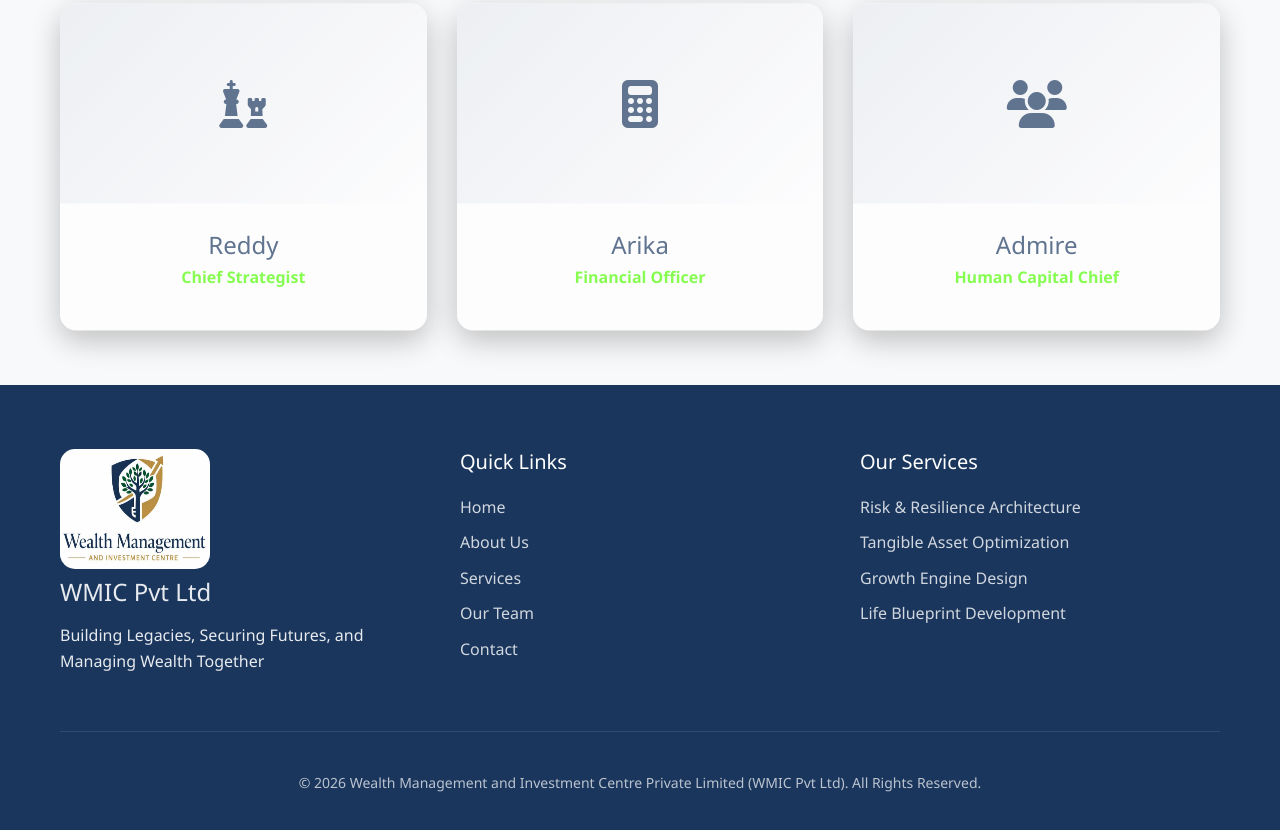
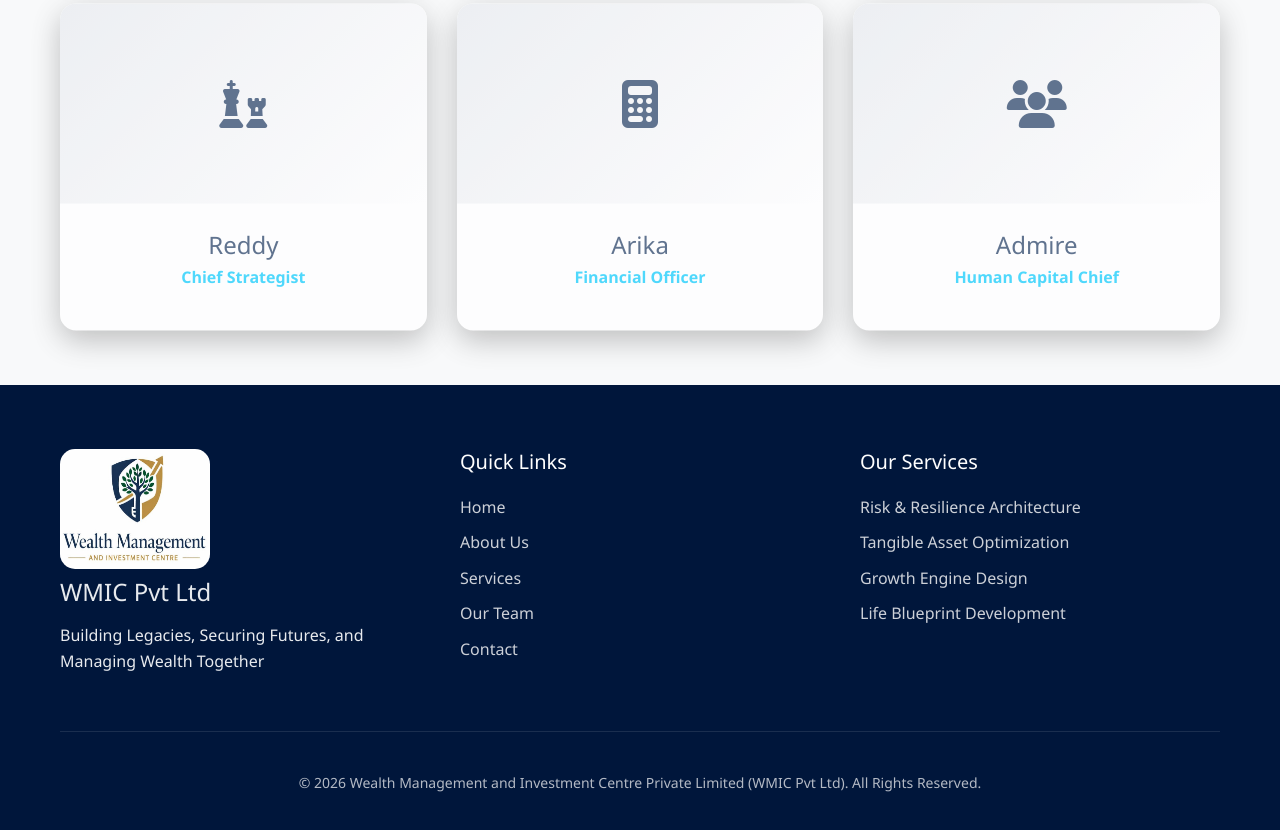
Before and after one commit to geniuskudzai21/wmic-website, a plain HTML site: page team.html in a window 1280 px wide. Shown: the part 1729-2559 px from the top of the page. Drawn offline with Linux system fonts and the light colour scheme.

Commit message:
changed the colour

```diff
--- a/styles.css
+++ b/styles.css
@@ -9,7 +9,7 @@
     --primary-silver-dark: #e7eaee;
     --secondary-navy: #1a365d;
     --secondary-charcoal: #00163b;
-    --accent-gold: #51ff00;
+    --accent-gold: #00c9fc;
     --accent-gold-light: #f4e4b5;
     --text-dark: #000000;
     --text-light: #324c74;
@@ -595,7 +595,7 @@ a {
 }
 
 .footer {
-    background: var(--secondary-navy);
+    background: var(--secondary-charcoal);
     color: var(--white);
     padding: var(--space-xl) 0 20px;
 }
```
